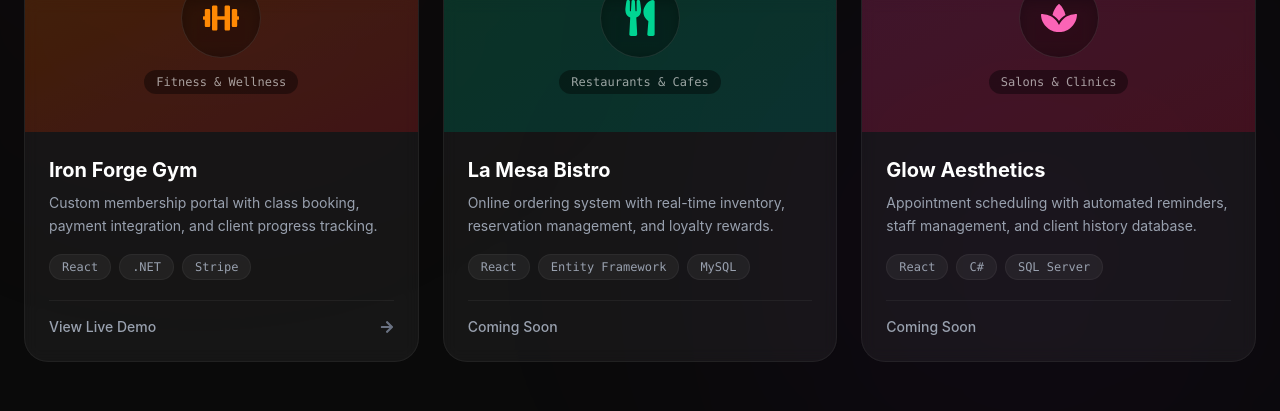
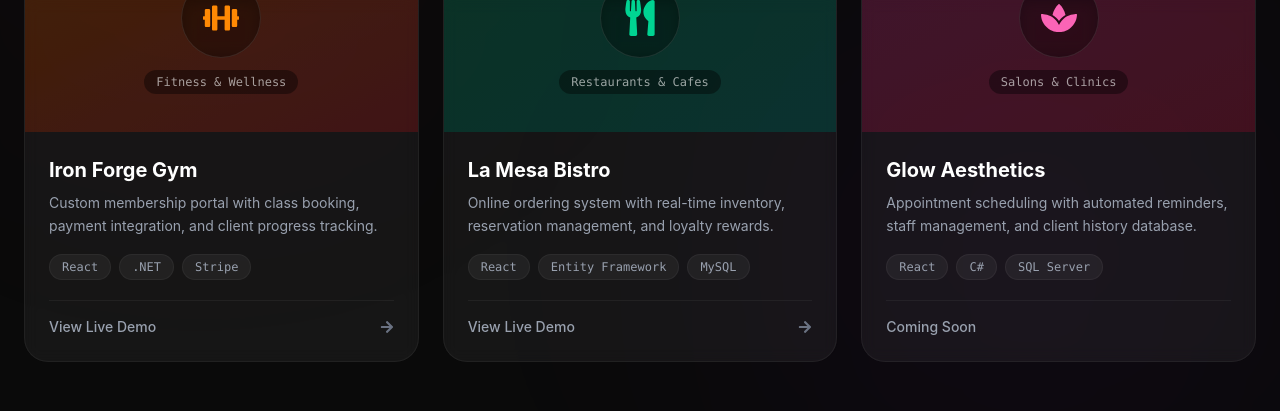
Before and after one commit to NikhilRajawat1024/My-Portfolio, a React (Vite) app: page / in a window 1280 px wide. Shown: the part 3301-3712 px from the top of the page. Built offline with nearby package versions, Linux system fonts and the light colour scheme.

Commit message:
Added La Mesa working link

```diff
--- a/src/sections/Projects.jsx
+++ b/src/sections/Projects.jsx
@@ -22,6 +22,7 @@
       description: 'Online ordering system with real-time inventory, reservation management, and loyalty rewards.',
       tags: ['React', 'Entity Framework', 'MySQL'],
       gradient: 'from-emerald-500/30 to-teal-500/30',
+      // Add a flag or just handle in JSX
     },
     {
       id: 3,
@@ -116,12 +117,25 @@
       </div>
 
       {/* LINK: View Live Demo (only for the gym project) */}
+<div className="mt-5 pt-4 border-t border-white/5 flex items-center justify-between w-full"></div>
      {project.id === 1 ? (
     <a
-          href="https://iron-forge-gym-black.vercel.app/" // 👈 REPLACE WITH YOUR GYM URL
+      href="https://iron-forge-gym.vercel.app"
       target="_blank"
       rel="noopener noreferrer"
-          className="mt-5 pt-4 border-t border-white/5 flex items-center justify-between w-full group"
+      className="flex items-center justify-between w-full group"
+    >
+      <span className="text-sm font-medium text-gray-400 group-hover:text-purple-400 transition-colors">
+        View Live Demo
+      </span>
+      <FaArrowRight className="text-sm text-gray-500 group-hover:text-purple-400 group-hover:translate-x-1 transition-all" />
+    </a>
+  ) : project.id === 2 ? (
+      <a
+      href="https://restaurent-template-nine.vercel.app/"
+      target="_blank"
+      rel="noopener noreferrer"
+      className="flex items-center justify-between w-full group"
     >
       <span className="text-sm font-medium text-gray-400 group-hover:text-purple-400 transition-colors">
         View Live Demo
@@ -129,11 +143,9 @@
       <FaArrowRight className="text-sm text-gray-500 group-hover:text-purple-400 group-hover:translate-x-1 transition-all" />
     </a>
   ) : (
-        <div className="mt-5 pt-4 border-t border-white/5 flex items-center justify-between">
     <span className="text-sm font-medium text-gray-400 cursor-pointer">
       Coming Soon
     </span>
-        </div>
   )}
 </div>
   </motion.div>
```
Lines whose indentation alone changed are shown as unchanged.
